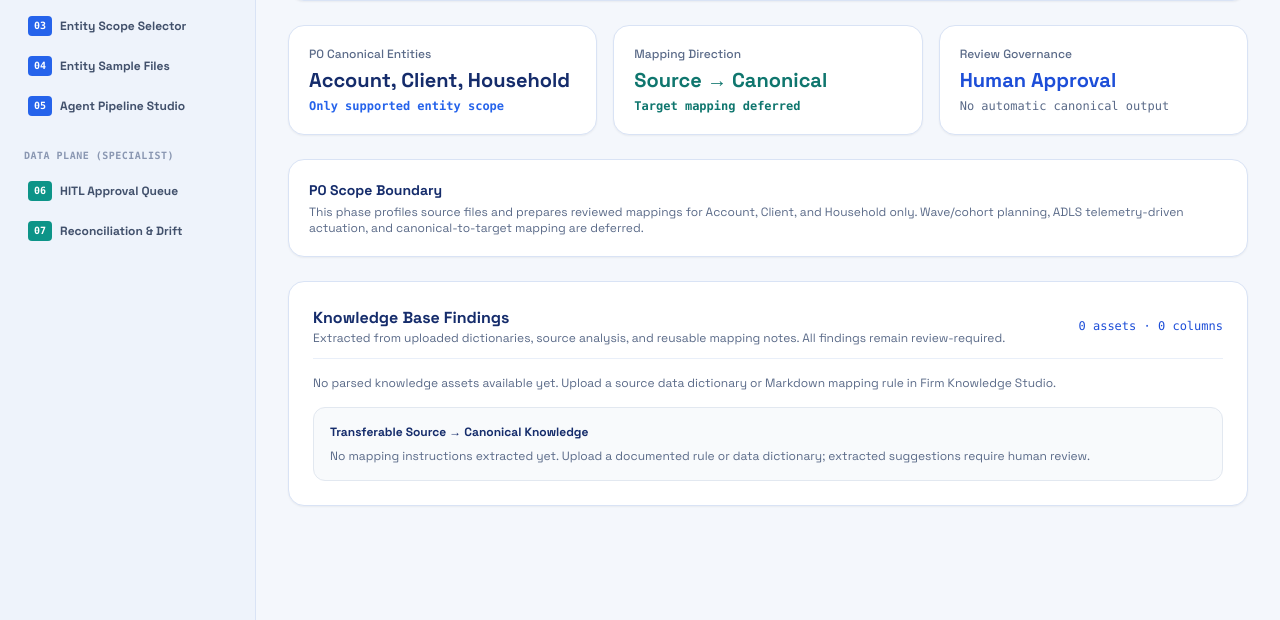
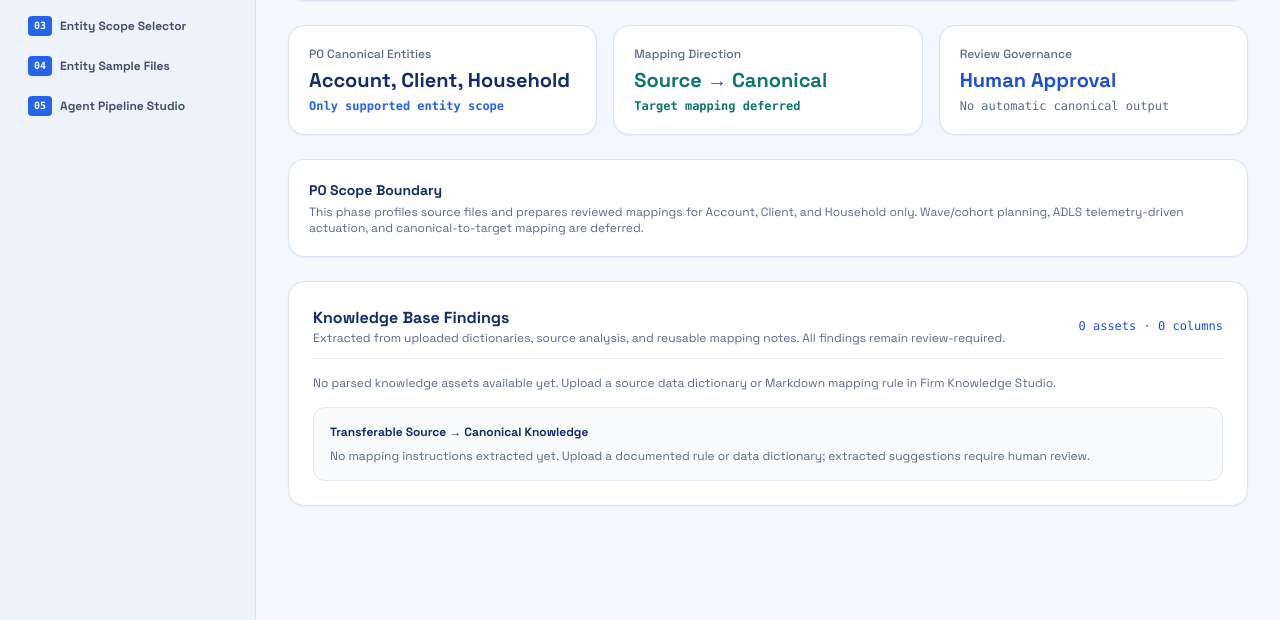
Before and after one commit to jeevamutharasiselvarasu/wealth-migration-platform, a FastAPI app: template ui/templates/dashboard.html in a window 1280 px wide. Shown: the part 180-800 px from the top of the page. Run offline with FastAPI, Linux system fonts and the light colour scheme; the template is opened without the code that fills it, so the values that code supplies are empty; some libraries are stand-ins or nearby versions.

Commit message:
Hide deferred HITL and reconciliation modules from P0 navigation

```diff
--- a/ui/templates/base.html
+++ b/ui/templates/base.html
@@ -82,19 +82,6 @@
                 </nav>
             </div>
 
-            <div>
-                <div class="text-[10px] font-bold text-[#8a97b2] uppercase tracking-wider px-2 py-1 font-mono">DATA PLANE (SPECIALIST)</div>
-                <nav class="space-y-1 mt-1.5">
-                    <a href="/hitl" class="flex items-center space-x-2 px-3 py-2 rounded-lg text-xs font-bold transition {% if request.url.path == '/hitl' %}bg-white text-teal-700 border border-teal-300 shadow-sm{% else %}text-[#41506b] hover:bg-white/60{% endif %}">
-                        <span class="font-mono text-[10px] bg-teal-600 text-white px-1.5 py-0.5 rounded">06</span>
-                        <span>HITL Approval Queue</span>
-                    </a>
-                    <a href="/reconciliation" class="flex items-center space-x-2 px-3 py-2 rounded-lg text-xs font-bold transition {% if request.url.path == '/reconciliation' %}bg-white text-teal-700 border border-teal-300 shadow-sm{% else %}text-[#41506b] hover:bg-white/60{% endif %}">
-                        <span class="font-mono text-[10px] bg-teal-600 text-white px-1.5 py-0.5 rounded">07</span>
-                        <span>Reconciliation & Drift</span>
-                    </a>
-                </nav>
-            </div>
         </aside>
 
         <!-- Main Content -->
```
